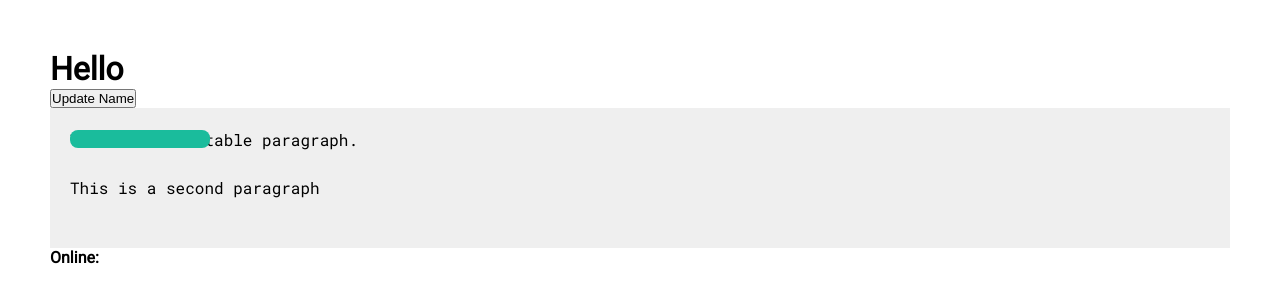
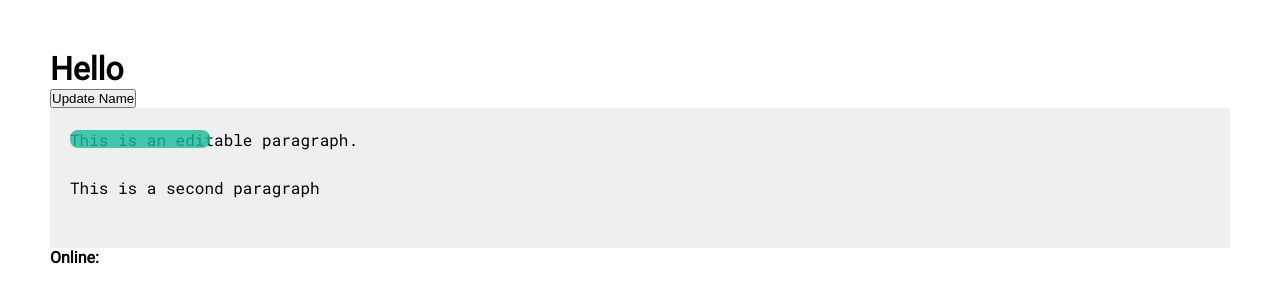
Before and after one commit to RikdeVos/realtime-editor, a website with bundled scripts: page static/index.html in a window 1280 px wide. In both pictures the pointer is over the element 72 px from the left and 139 px from the top of the page. Built offline with nearby package versions, Linux system fonts and the light colour scheme.

Commit message:
update caret bg

```diff
--- a/static/index.css
+++ b/static/index.css
@@ -55,5 +55,5 @@ body {
   border-radius: 8px;
   padding: 0 8px;
   color: #fff;
-  opacity: 1;
+  opacity: 0.8;
 }
```
